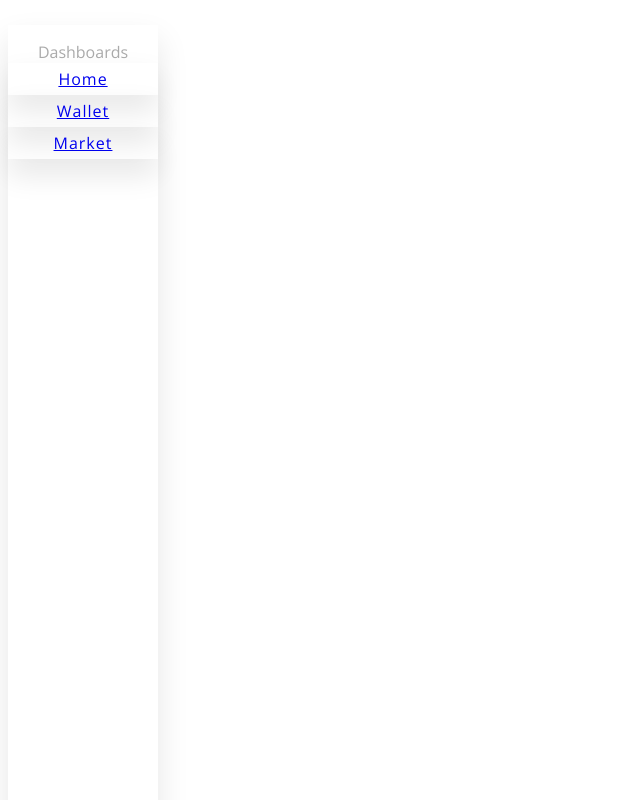
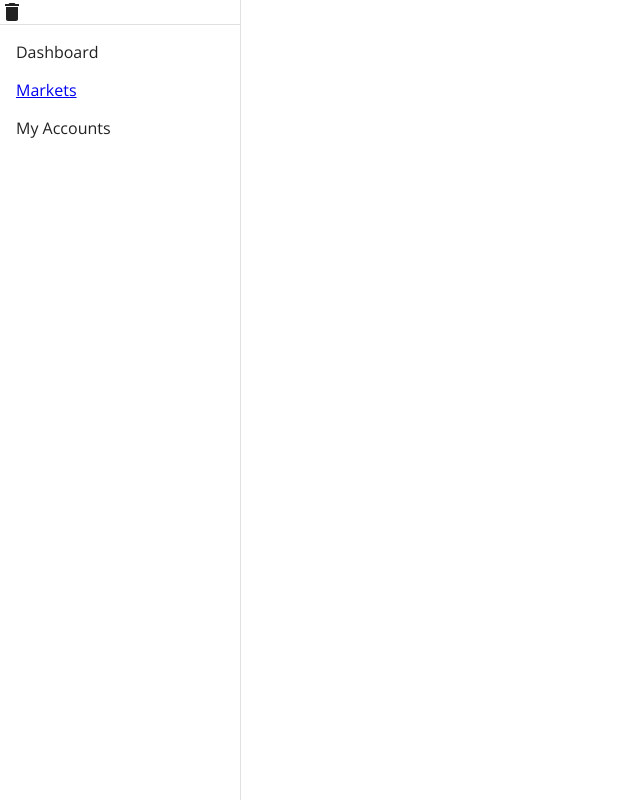
Before and after one commit to KyroC/Defi_Tracker, a React (Create React App) app: page / in a window 1280 px wide. Shown: the whole page, without its empty margins (0-640 px from the left). Built offline with nearby package versions, Linux system fonts and the light colour scheme.

Commit message:
Updated Navbar to use MUI

```diff
--- a/src/components/Navbar.js
+++ b/src/components/Navbar.js
@@ -1,16 +1,36 @@
-import './Navbar.css';
+import { Drawer, Divider, List, ListItem} from "@mui/material"
 import { Link } from 'react-router-dom';
+import DeleteIcon from '@mui/icons-material/Delete';
 
-function Navbar() {
-  return (
-    <div className="Navbar">
-      <ul> Dashboards
-        <li><Link to="/">Home</Link></li>
-        <li><Link to="/wallet">Wallet</Link></li>
-        <li><Link to="/market">Market</Link></li>
-      </ul>
-    </div>
-  );
+let drawerWidth = 240
+
+function Navbar(){
+    return (
+      <Drawer
+        PaperProps= {{
+          sx: {
+            width:drawerWidth
+          }
+        }}
+        variant = "permanent"
+        anchor = "left"
+        >
+        <DeleteIcon />
+       <Divider />
+       <List>
+       <ListItem key="Dashboard">
+          Dashboard
+        </ListItem>
+        <ListItem key="Markets">
+          <Link to={`/Markets`}>
+          Markets
+          </Link>
+        </ListItem>
+        <ListItem key="My Accounts">
+          My Accounts
+        </ListItem>
+       </List>
+      </Drawer>
+    )
 }
-
 export default Navbar;
```
